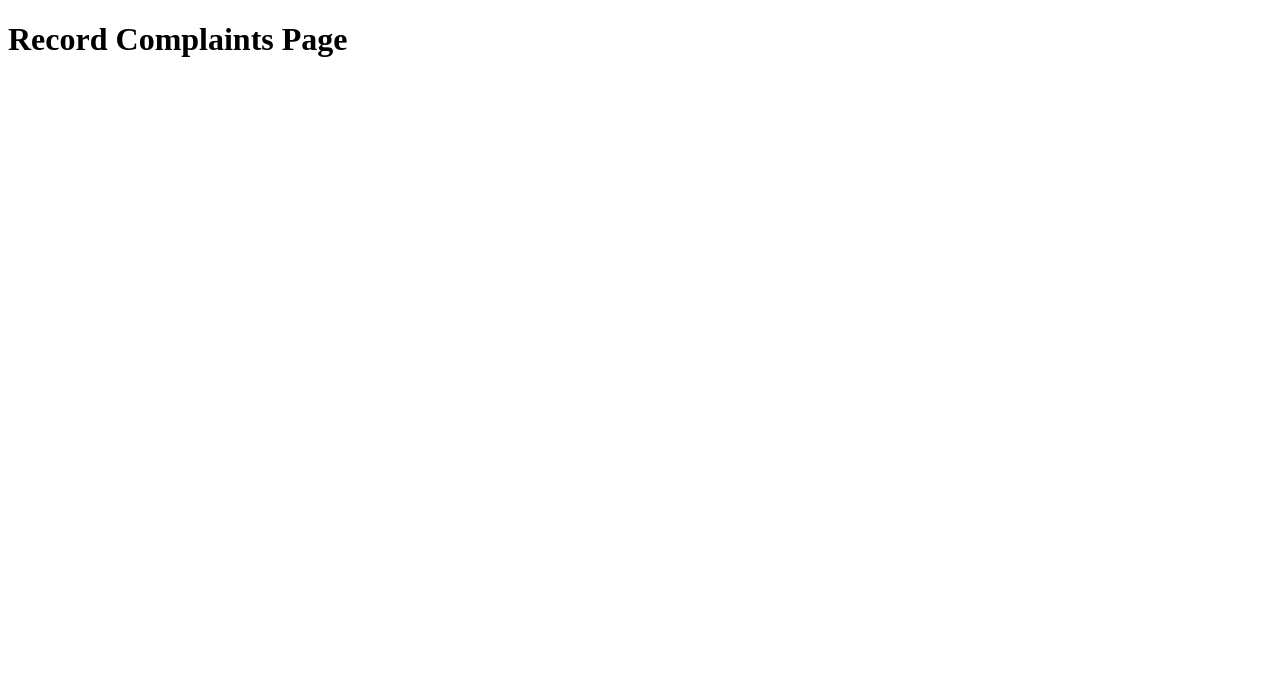
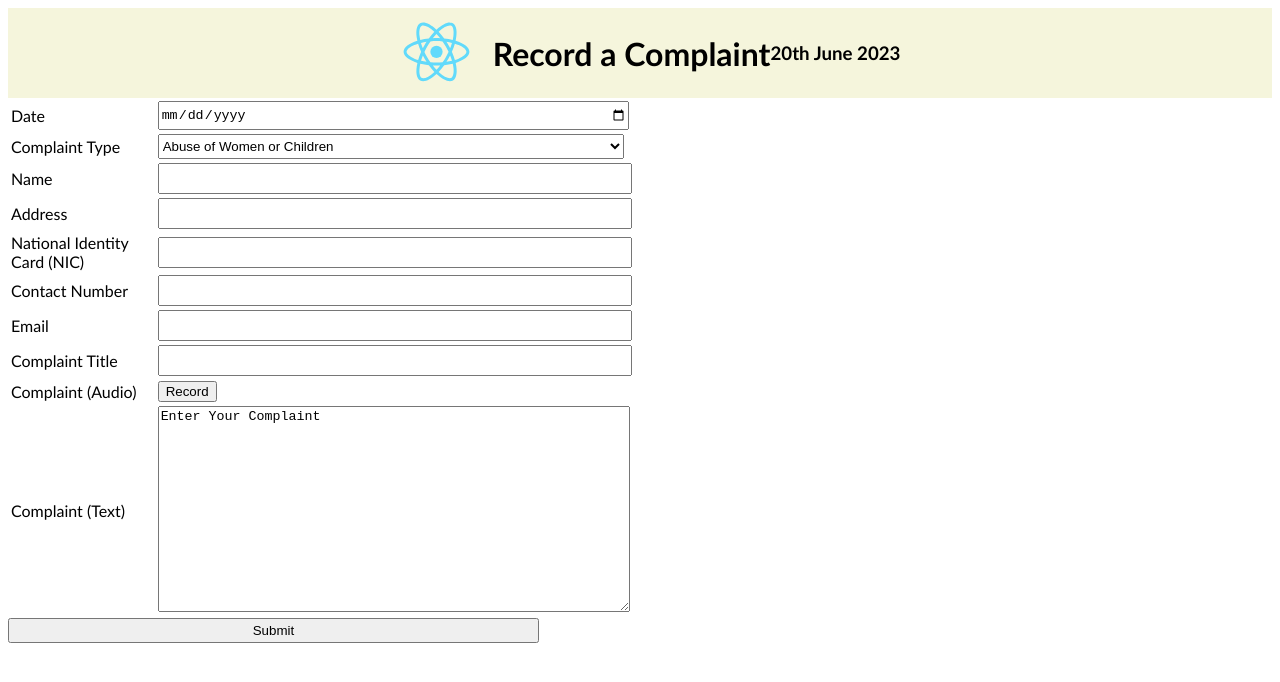
Before and after one commit to SA-Tester/SL-Police-Management-System, a React (Create React App) app in the folder police-management-system/: page /RecordComplaints in a window 1280 px wide. Shown: the top 682 px of the page. Built offline with nearby package versions, Linux system fonts and the light colour scheme.

Commit message:
Recording Complaints Layout (Basic)

```diff
--- a/police-management-system/src/App.css
+++ b/police-management-system/src/App.css
@@ -1,3 +1,47 @@
+body{
+  font-family: 'Trebuchet MS', 'Lucida Sans Unicode', 'Lucida Grande', 'Lucida Sans', Arial, sans-serif;
+}
+
+h1{
+  text-align: center;
+}
+
+#head{
+  height: 90px;
+  display: flex;
+  background-color: beige;
+  flex-direction: row;
+  align-items: center;
+  justify-content: center;
+}
+
+#logo{
+  height: 10vmin
+}
+
+table{
+  width: 100%;
+}
+
+input, select{
+  width: 60%;
+  height: 25px;
+}
+
+@media(min-width: 820px){
+  table{
+    width: 100%;
+  }
+
+  input, select, textarea{
+    width: 42%;
+    /*height: 20px;*/
+  }
+
+  textarea{
+    height: 200px;
+  }
+}
 /*.App {
   text-align: center;
 }
--- a/police-management-system/src/complaints/RecordComplaints.js
+++ b/police-management-system/src/complaints/RecordComplaints.js
@@ -1,5 +1,104 @@
-export default function(){
+import "../App.css";
+import logo from "../logo.svg";
+
+function UI(){
     return(
-        <h1>Record Complaints Page</h1>
+        <div>
+            <div id="head">
+                <div id="left"><img id="logo" src={logo}/></div>
+                <div id="mid"><h1>Record a Complaint</h1></div>
+                <div id="right"><h3>20th June 2023</h3></div>
+            </div>
+            <div id="body">
+                <form method="" action="" encType="multipart/formdata">
+                    <table id="table" border="0">
+                        <tr>
+                            <td>Date</td>
+                            <td><input type="date" name="date"/></td>
+                        </tr>
+                        <tr>
+                            <td>Complaint Type</td>
+                            <td>
+                                <select name="complaintType">
+                                    <option value="1">Abuse of Women or Children</option>
+                                    <option value="2">Appreciation</option>
+                                    <option value="3">Archeological Issue</option>
+                                    <option value="4">Assault</option>
+                                    <option value="5">Bribary and Corruption</option>
+                                    <option value="6">Complaint Against Police</option>
+                                    <option value="7">Criminal Offence</option>
+                                    <option value="8">Cybercrime</option>
+                                    <option value="9">Demonstation/Protest/Strike</option>
+                                    <option value="10">Environmental Issue</option>
+                                    <option value="11">Exchange Fault</option>
+                                    <option value="12">Foreign Employement Issue</option>
+                                    <option value="13">Frauds/Cheating</option>
+                                    <option value="14">House Breaking</option>
+                                    <option value="15">Illegal Mining</option>
+                                    <option value="16">Industrial/ Labour Dispute</option>
+                                    <option value="17">Information</option>
+                                    <option value="18">Intellectual Propety Dispute</option>
+                                    <option value="19">Miscellaneous</option>
+                                    <option value="20">Mischeif/ Sabotage</option>
+                                    <option value="21">Murder</option>
+                                    <option value="22">Narcotics/Dangerous Drugs</option>
+                                    <option value="23">National Security</option>
+                                    <option value="24">Natural Disaster</option>
+                                    <option value="25">Offence/ Act Against Public Health</option>
+                                </select>
+                            </td>
+                        </tr>
+                        <tr>
+                            <td>Name</td>
+                            <td><input type="text" name="name"/></td>
+                        </tr>
+                        <tr>
+                            <td>Address</td>
+                            <td><input type="text" name="address"/></td>
+                        </tr>
+                        <tr>
+                            <td>National Identity Card (NIC)</td>
+                            <td><input type="text" name="nic"/></td>
+                        </tr>
+                        <tr>
+                            <td>Contact Number</td>
+                            <td><input type="text" name="tel"/></td>
+                        </tr>
+                        <tr>
+                            <td>Email</td>
+                            <td><input type="email" name="email"/></td>
+                        </tr>
+                        <tr>
+                            <td>Complaint Title</td>
+                            <td><input type="text" name="title"/></td>
+                        </tr>
+                        <tr>
+                            <td>Complaint (Audio)</td>
+                            <td>
+                                <button name="record">Record</button>
+                            </td>
+                        </tr>
+                        <tr>
+                            <td>Complaint (Text)</td>
+                            <td>
+                                <textarea name="complaintText" rows={25} cols={227}>
+                                    Enter Your Complaint
+                                </textarea>
+                            </td>
+                        </tr>
+                    </table>
+                    <input type="submit" name="submit" value="Submit"/>
+                </form>
+            </div>
+            <div id="footer">
+
+            </div>
+        </div>
     );
 }
+
+export default function RecordComplaints(){
+    return(
+        UI()
+    );
+}
```
